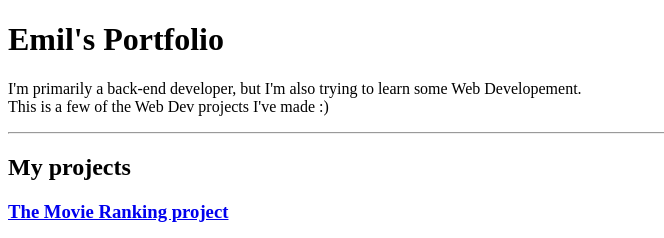
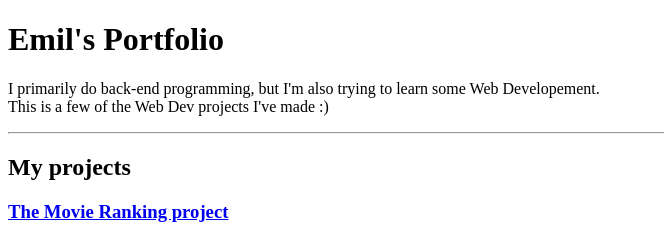
Before and after one commit to emilni3lsen/html-portfolio, a plain HTML site: page index.html in a window 1280 px wide. Shown: the top 238 px of the page, 0-664 px from the left. Drawn offline with Linux system fonts and the light colour scheme.

Commit message:
Changed contact page Changed description

```diff
--- a/index.html
+++ b/index.html
@@ -8,7 +8,7 @@
     <body>
         <h1>Emil's Portfolio</h1>
         <p>
-            I'm primarily a back-end developer, but I'm also trying to learn some Web Developement. <br>
+            I primarily do back-end programming, but I'm also trying to learn some Web Developement. <br>
             This is a few of the Web Dev projects I've made :)
         </p>
         <hr>
```
